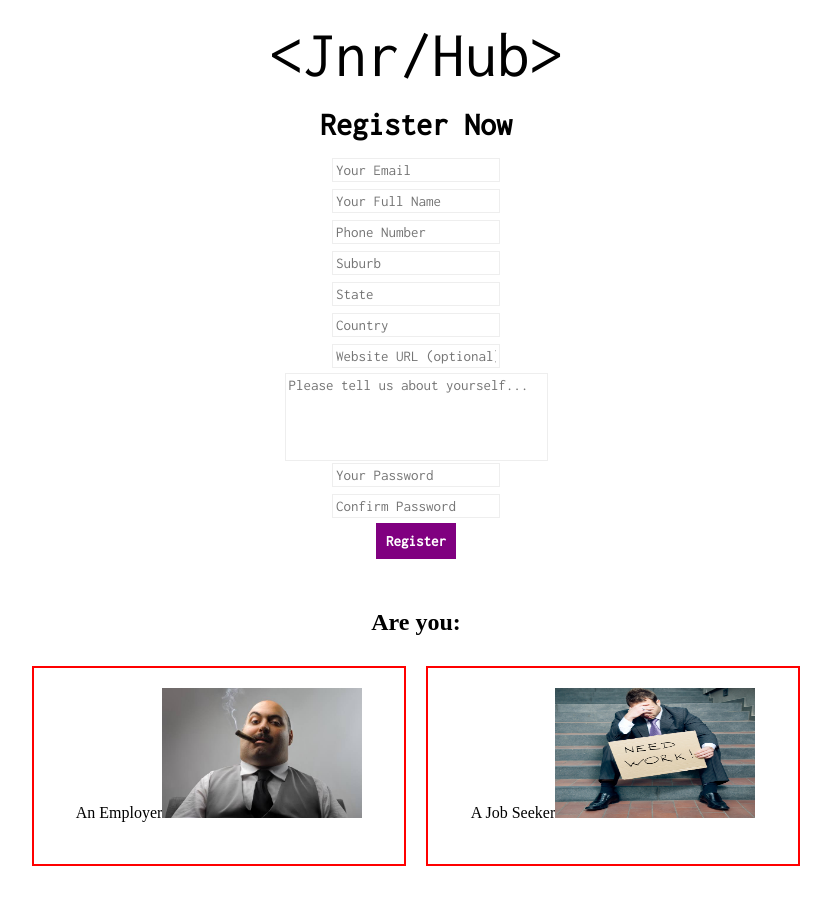
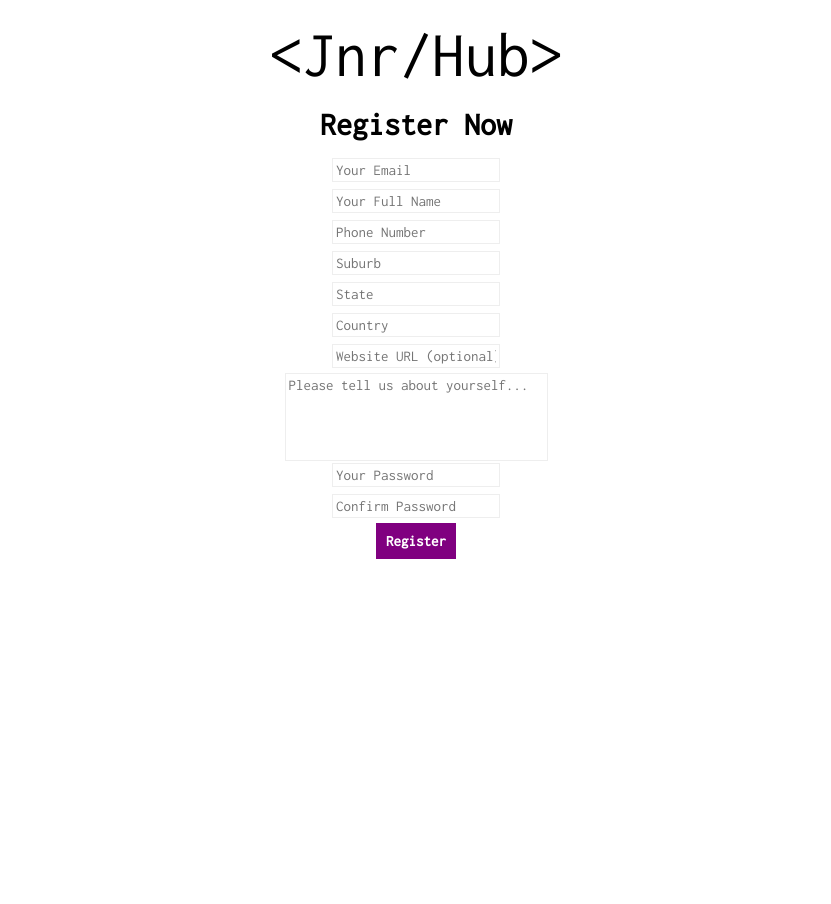
Before and after one commit to ramteen85/jnrhub-client, a React (Create React App) app: page /register in a window 1280 px wide. Shown: the top 904 px of the page, without its empty margins (224-1055 px from the left). After the commit the page ends 800 px from the top, so only its background shows below. Built offline with nearby package versions, Linux system fonts and the light colour scheme.

Commit message:
added completion to reg form - almost done

```diff
--- a/src/components/Register/Register.js
+++ b/src/components/Register/Register.js
@@ -122,6 +122,9 @@ class Register extends Component {
     render() {
         return(
             <div className="container">
+                { !this.state.submitted
+                ?
+                <div className={styles.regForm}>
                     <h1>Register Now</h1>
                     <form onSubmit={this.handleSubmit}>
                         <input onChange={this.inputChangeHandler} type="email" placeholder="Your Email" name="email" id="email" className={this.state.emailInvalid} />
@@ -136,7 +139,8 @@ class Register extends Component {
                         <input onChange={this.inputChangeHandler} type="password" placeholder="Confirm Password" name="confirm_password" id="confirm_password" className={this.state.confirmPasswordInvalid} />
                         <button type="submit">Register</button>
                     </form>
-
+                </div>
+                :
                 <div>
                     <h2 className={styles.subtitle}>Are you:</h2>
 
@@ -152,7 +156,7 @@ class Register extends Component {
                         </div>
                     </div>
                 </div>
-
+                }
             </div>
         );
     }
--- a/src/components/Register/Register.module.css
+++ b/src/components/Register/Register.module.css
@@ -97,3 +97,7 @@ button {
     max-width: 200px;
     max-height: 130px;
 }
+
+.regForm {
+    margin-bottom: 100px;
+}
```
Lines whose indentation alone changed are shown as unchanged.
